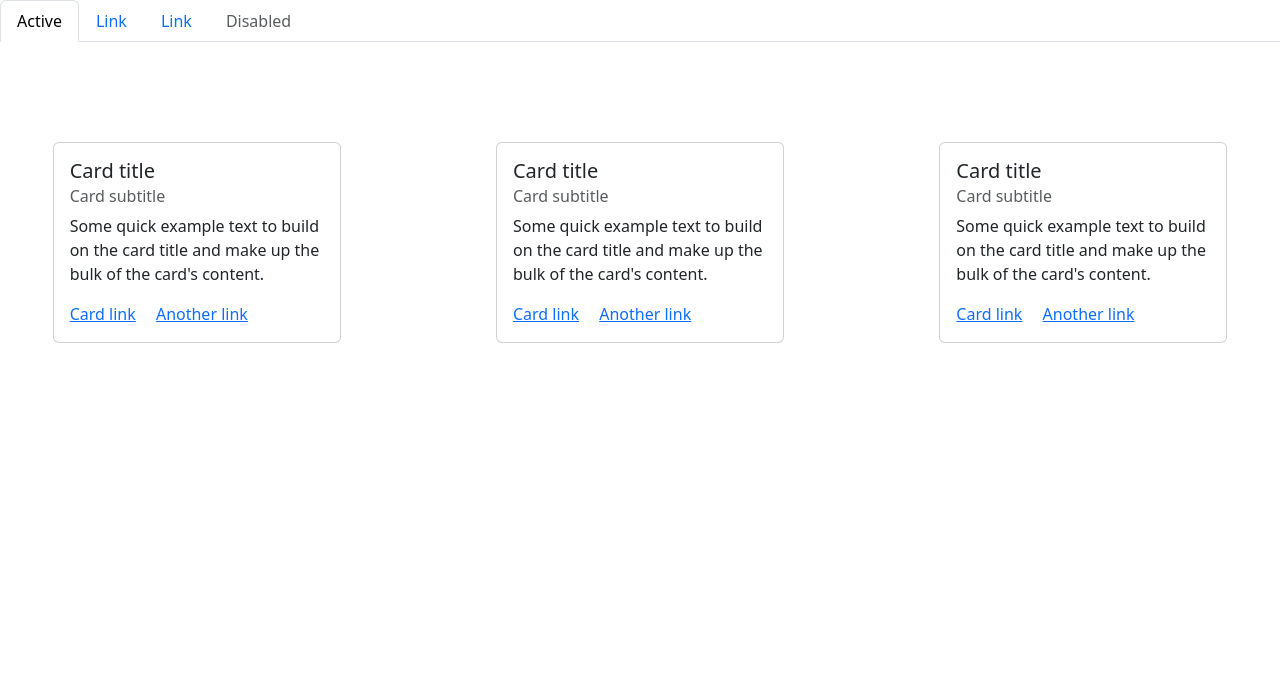
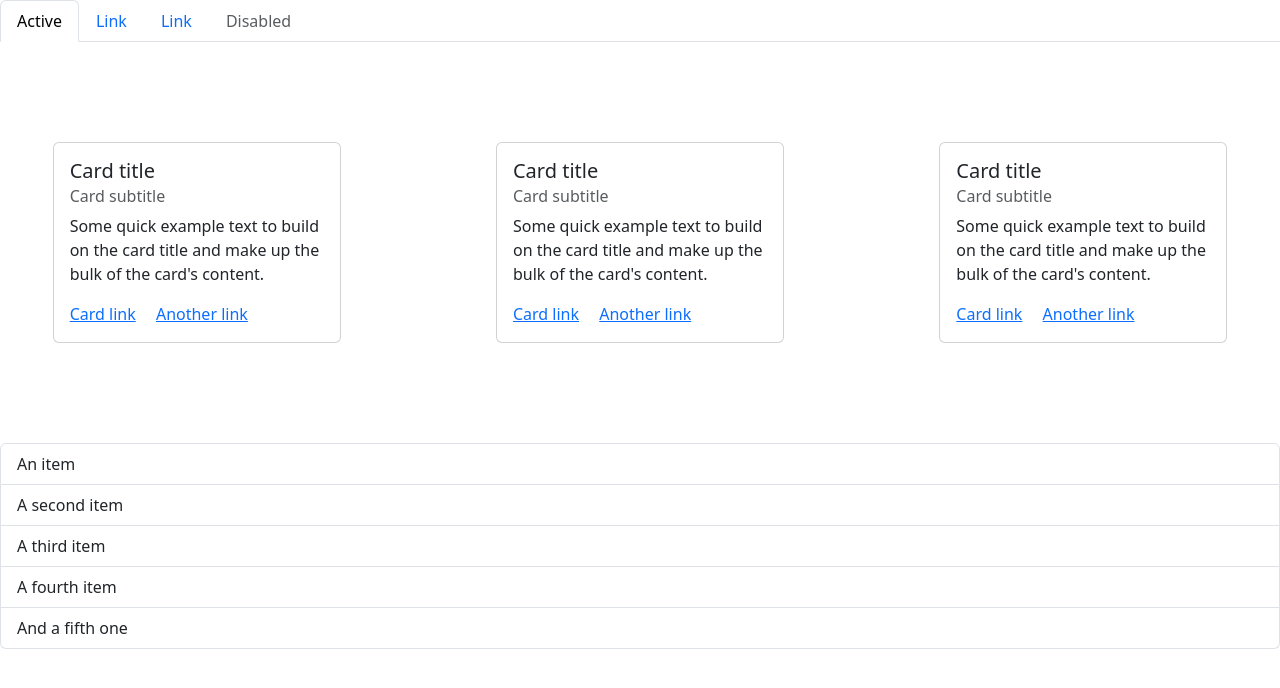
Before and after one commit to angeloLuna/practica-fca-git-batch-1-g-3, a plain HTML site: page index.html in a window 1280 px wide. Drawn offline with nearby package versions, Linux system fonts and the light colour scheme.

Commit message:
agregada lista

```diff
--- a/index.html
+++ b/index.html
@@ -54,5 +54,15 @@
     </div>
   </div>
 
+  <div class="list-custom">
+    <ul class="list-group">
+      <li class="list-group-item">An item</li>
+      <li class="list-group-item">A second item</li>
+      <li class="list-group-item">A third item</li>
+      <li class="list-group-item">A fourth item</li>
+      <li class="list-group-item">And a fifth one</li>
+    </ul>
+  </div>
+
 </body>
 </html>
```
